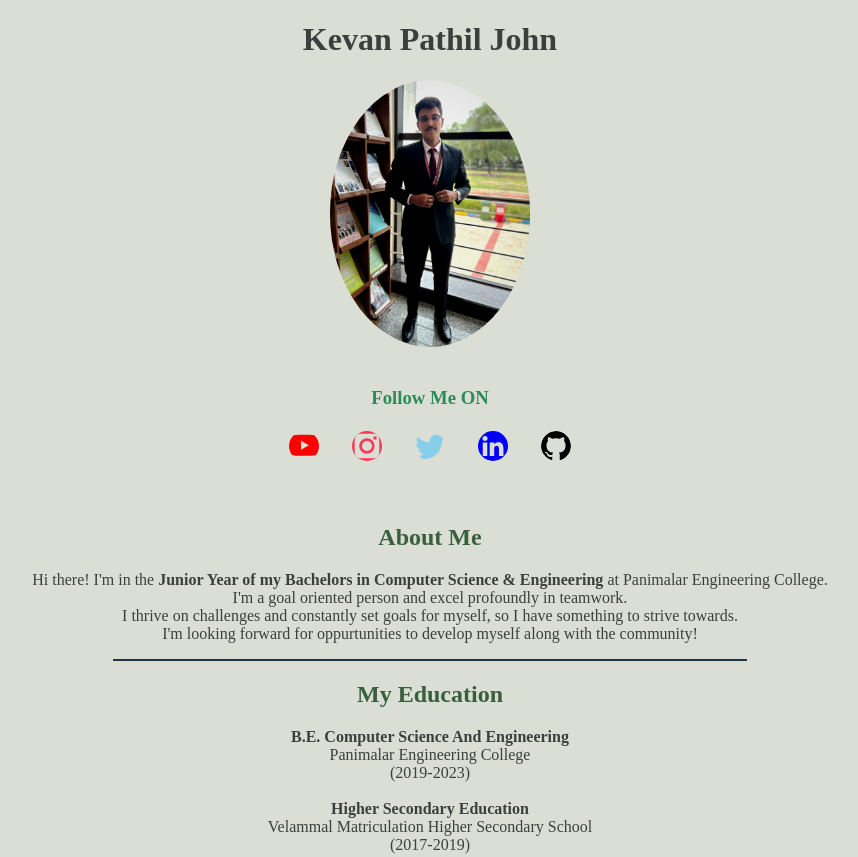
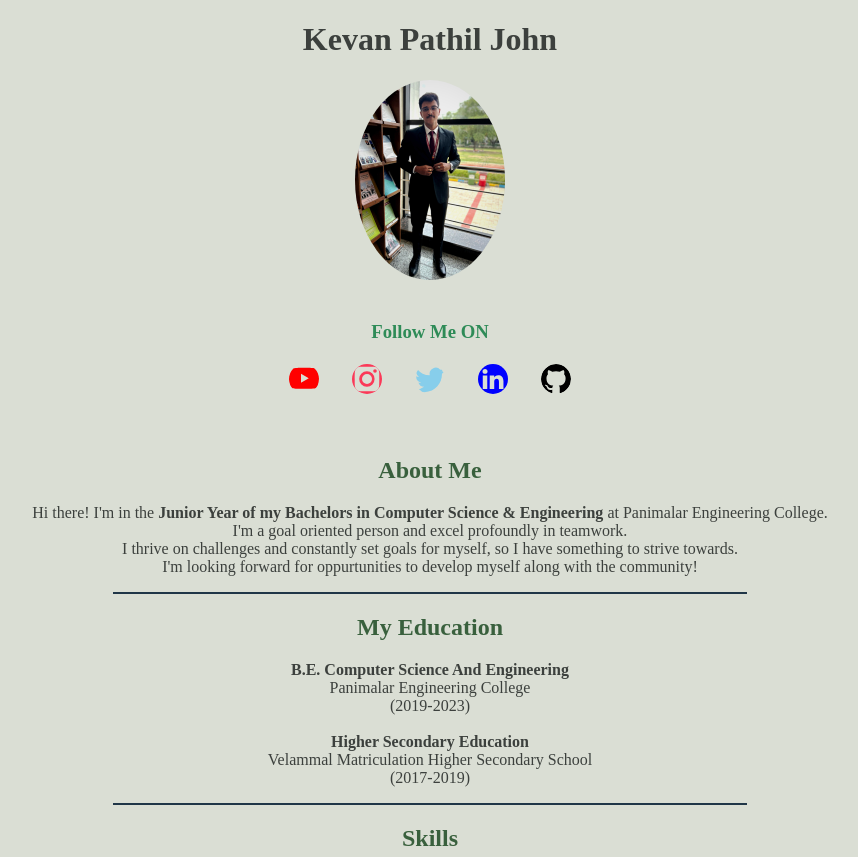
Before and after one commit to Kevan-Pathil/Kevan-Pathil, a plain HTML site: page Index.html in a window 1280 px wide. Shown: the top 857 px of the page, without its empty margins (210-1068 px from the left). Drawn offline with Linux system fonts and the light colour scheme.

Commit message:
Update Index.html

```diff
--- a/Index.html
+++ b/Index.html
@@ -17,7 +17,7 @@
     <h1>Kevan Pathil John</h1>
     <table width="50%" >
         <tr>
-          <img align="center" src="/KevanPathil.jpeg" style="width:200px" >
+          <img align="center" src="/KevanPathil.jpeg" style="width:150px" >
         </tr>
     </table>
 </header>
```
